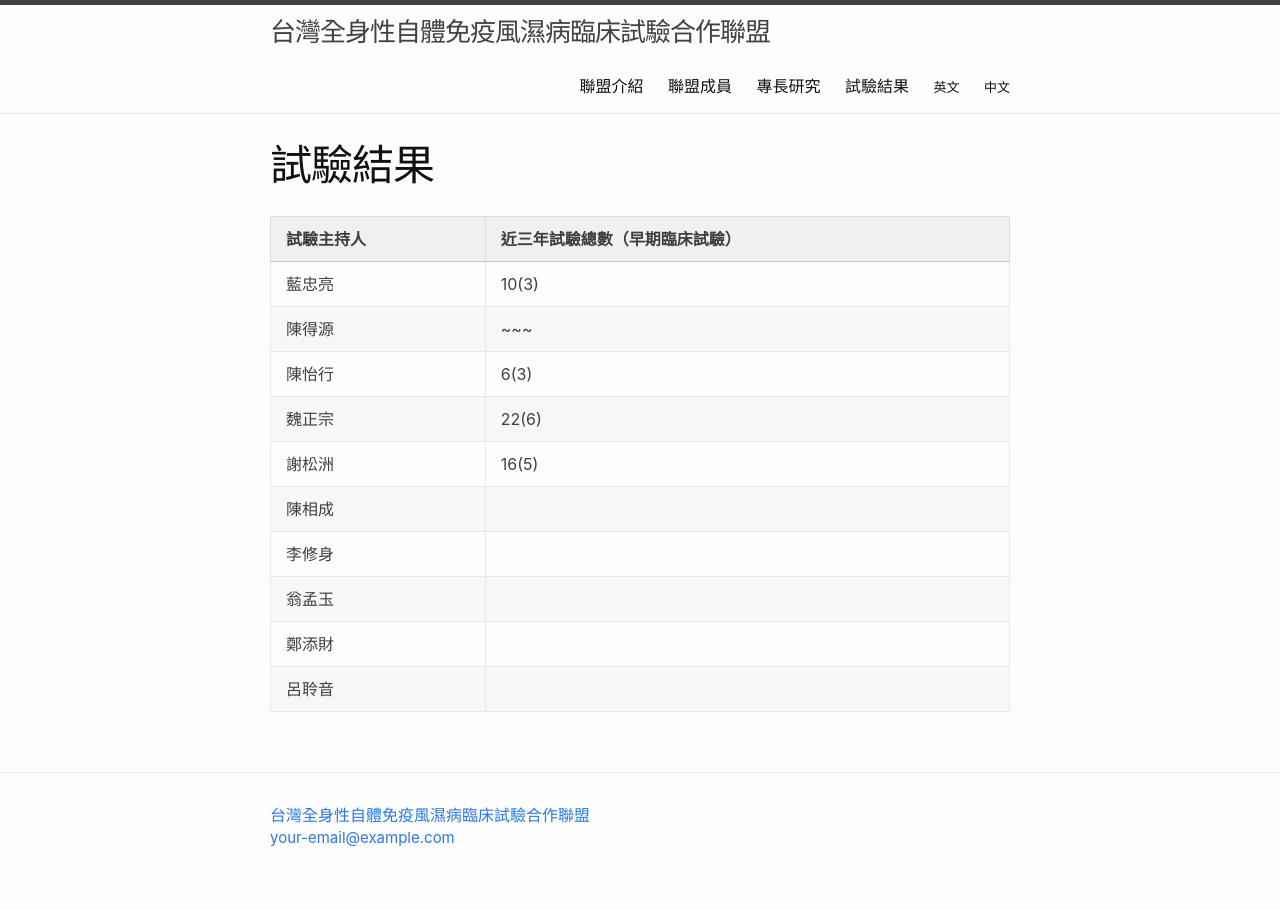
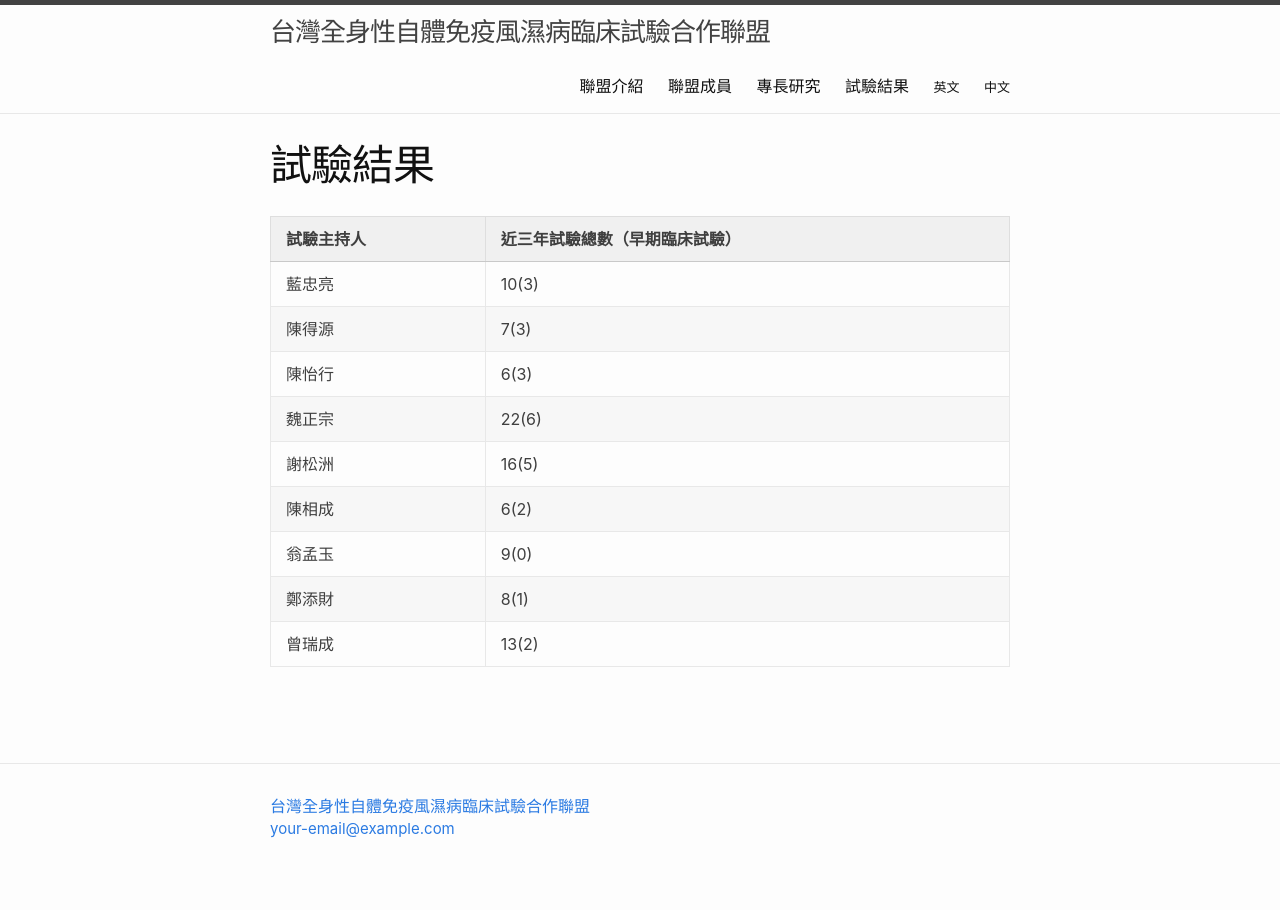
Before and after one commit to tctc-sard/tctc-sard, a Jekyll site: the page built from zh-TW/results.md, in a window 1280 px wide. Built offline with Jekyll 4.4.1, drawn with Linux system fonts in a browser that asks for light colours.

Commit message:
Updated results

```diff
--- a/zh-TW/results.md
+++ b/zh-TW/results.md
@@ -8,13 +8,12 @@ ref: results
 
 試驗主持人 | 近三年試驗總數（早期臨床試驗）
 --- | ---
-藍忠亮 | 10(3)
-陳得源 | ~~~
-陳怡行 | 6(3)
-魏正宗 | 22(6)
-謝松洲 | 16(5)
-陳相成 |
-李修身 |
-翁孟玉 |
-鄭添財 |
-呂聆音 |
+藍忠亮 |	10(3)
+陳得源 |	7(3)
+陳怡行	| 6(3)
+魏正宗	| 22(6)
+謝松洲	| 16(5)
+陳相成	| 6(2)
+翁孟玉 |	9(0)
+鄭添財	| 8(1)
+曾瑞成	| 13(2)
```
